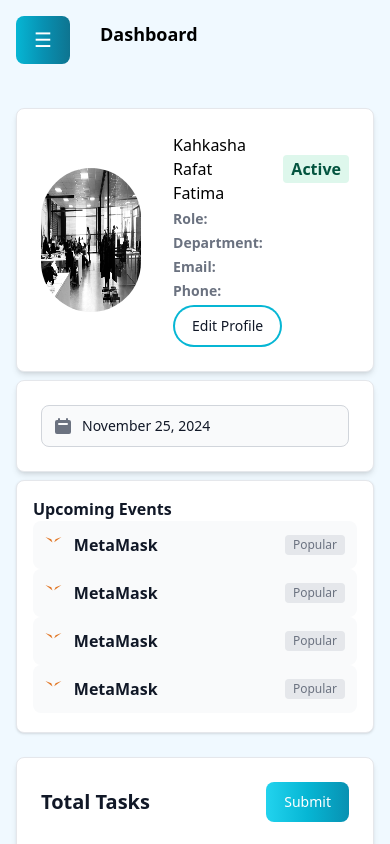
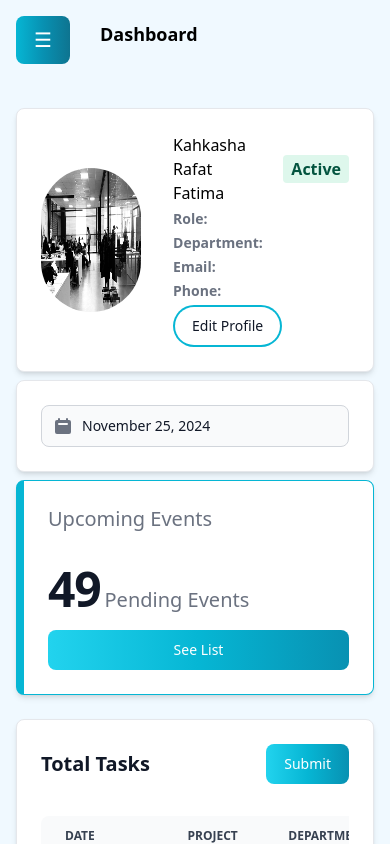
Before and after one commit to kahkasha17/CoreConnect-The-Employee-Management-System, a React (Vite) app in the folder FrontEnd/: page /AdminDashboard in a window 390 px wide. Shown: the top 844 px of the page. Built offline with nearby package versions, Linux system fonts and the light colour scheme; a web font is replaced by a local one.

Commit message:
upcoming event component updated

```diff
--- a/FrontEnd/src/Components/UpcomingEvent.jsx
+++ b/FrontEnd/src/Components/UpcomingEvent.jsx
@@ -1,129 +1,26 @@
 "use client";
+import { Card } from "flowbite-react";
+import Buttons from "../Components/Buttons"
 
 import React from "react";
 
 const UpcomingEvent = () => {
   return (
-    <div className="w-full max-w-sm p-4 bg-white border border-gray-200 rounded-lg shadow sm:p-6 dark:bg-gray-800 dark:border-gray-700 h-[30vh] overflow-y-auto">
-      <h5 className="text-base font-semibold text-gray-900 md:text-xl dark:text-white">
-        Upcoming Events
-      </h5>
-      <ul className="">
-        <li>
-          <a
-            href="#"
-            className="flex items-center p-3 text-base font-bold text-gray-900 rounded-lg bg-gray-50 hover:bg-gray-100 group hover:shadow dark:bg-gray-600 dark:hover:bg-gray-500 dark:text-white"
-          >
-            <svg
-              aria-hidden="true"
-              className="h-4"
-              viewBox="0 0 40 38"
-              fill="none"
-              xmlns="http://www.w3.org/2000/svg"
-            >
-              <path
-                d="M39.0728 0L21.9092 12.6999L25.1009 5.21543L39.0728 0Z"
-                fill="#E17726"
-              />
-              <path
-                d="M0.966797 0.0151367L14.9013 5.21656L17.932 12.7992L0.966797 0.0151367Z"
-                fill="#E27625"
-              />
-              {/* ...other SVG paths... */}
-            </svg>
-            <span className="flex-1 ms-3 whitespace-nowrap">MetaMask</span>
-            <span className="inline-flex items-center justify-center px-2 py-0.5 ms-3 text-xs font-medium text-gray-500 bg-gray-200 rounded dark:bg-gray-700 dark:text-gray-400">
-              Popular
-            </span>
-          </a>
-        </li>
-        <li>
-          <a
-            href="#"
-            className="flex items-center p-3 text-base font-bold text-gray-900 rounded-lg bg-gray-50 hover:bg-gray-100 group hover:shadow dark:bg-gray-600 dark:hover:bg-gray-500 dark:text-white"
-          >
-            <svg
-              aria-hidden="true"
-              className="h-4"
-              viewBox="0 0 40 38"
-              fill="none"
-              xmlns="http://www.w3.org/2000/svg"
-            >
-              <path
-                d="M39.0728 0L21.9092 12.6999L25.1009 5.21543L39.0728 0Z"
-                fill="#E17726"
-              />
-              <path
-                d="M0.966797 0.0151367L14.9013 5.21656L17.932 12.7992L0.966797 0.0151367Z"
-                fill="#E27625"
-              />
-              {/* ...other SVG paths... */}
-            </svg>
-            <span className="flex-1 ms-3 whitespace-nowrap">MetaMask</span>
-            <span className="inline-flex items-center justify-center px-2 py-0.5 ms-3 text-xs font-medium text-gray-500 bg-gray-200 rounded dark:bg-gray-700 dark:text-gray-400">
-              Popular
-            </span>
-          </a>
-        </li>
-        <li>
-          <a
-            href="#"
-            className="flex items-center p-3 text-base font-bold text-gray-900 rounded-lg bg-gray-50 hover:bg-gray-100 group hover:shadow dark:bg-gray-600 dark:hover:bg-gray-500 dark:text-white"
-          >
-            <svg
-              aria-hidden="true"
-              className="h-4"
-              viewBox="0 0 40 38"
-              fill="none"
-              xmlns="http://www.w3.org/2000/svg"
-            >
-              <path
-                d="M39.0728 0L21.9092 12.6999L25.1009 5.21543L39.0728 0Z"
-                fill="#E17726"
-              />
-              <path
-                d="M0.966797 0.0151367L14.9013 5.21656L17.932 12.7992L0.966797 0.0151367Z"
-                fill="#E27625"
-              />
-              {/* ...other SVG paths... */}
-            </svg>
-            <span className="flex-1 ms-3 whitespace-nowrap">MetaMask</span>
-            <span className="inline-flex items-center justify-center px-2 py-0.5 ms-3 text-xs font-medium text-gray-500 bg-gray-200 rounded dark:bg-gray-700 dark:text-gray-400">
-              Popular
-            </span>
-          </a>
-        </li>
-        <li>
-          <a
-            href="#"
-            className="flex items-center p-3 text-base font-bold text-gray-900 rounded-lg bg-gray-50 hover:bg-gray-100 group hover:shadow dark:bg-gray-600 dark:hover:bg-gray-500 dark:text-white"
-          >
-            <svg
-              aria-hidden="true"
-              className="h-4"
-              viewBox="0 0 40 38"
-              fill="none"
-              xmlns="http://www.w3.org/2000/svg"
-            >
-              <path
-                d="M39.0728 0L21.9092 12.6999L25.1009 5.21543L39.0728 0Z"
-                fill="#E17726"
-              />
-              <path
-                d="M0.966797 0.0151367L14.9013 5.21656L17.932 12.7992L0.966797 0.0151367Z"
-                fill="#E27625"
-              />
-              {/* ...other SVG paths... */}
-            </svg>
-            <span className="flex-1 ms-3 whitespace-nowrap">MetaMask</span>
-            <span className="inline-flex items-center justify-center px-2 py-0.5 ms-3 text-xs font-medium text-gray-500 bg-gray-200 rounded dark:bg-gray-700 dark:text-gray-400">
-              Popular
-            </span>
-          </a>
-        </li>
-        {/* Repeat the list items */}
-      </ul>
-    </div>
+    <>
+      <Card className="max-w-sm border-l-8 border-cyan-500 ...">
+        <h5 className="mb-4 text-xl font-medium text-gray-500 dark:text-gray-400">
+          Upcoming Events
+        </h5>
+        <div className="flex items-baseline text-gray-900 dark:text-white">
+          <span className="text-5xl font-extrabold tracking-tight">49</span>
+          <span className="ml-1 text-xl font-normal text-gray-500 dark:text-gray-400">
+            Pending Events
+          </span>
+        </div>
+
+        <Buttons name="See List"/>
+      </Card>
+    </>
   );
 };
 
```
